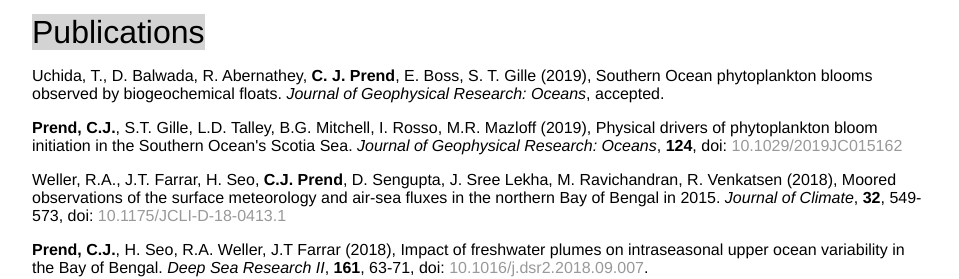
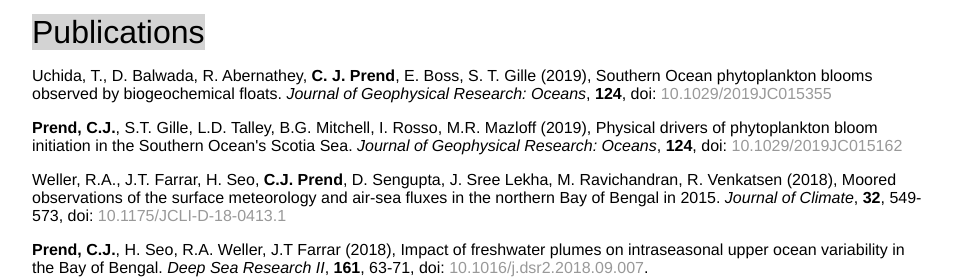
Before and after one commit to cprend/cprend.github.io, a Jekyll site: the page cv/index.html, which Jekyll copies as it is, in a window 1280 px wide. Shown: the part 967-1246 px from the top of the page, without its empty margins (160-1119 px from the left). Built offline with Jekyll 4.4.1, drawn with Linux system fonts in a browser that asks for light colours.

Commit message:
Update index.html

```diff
--- a/cv/index.html
+++ b/cv/index.html
@@ -45,7 +45,7 @@
 		2014: Earth Institute Fellowship, Columbia University</p>
 		<p1>Publications</p1>
 		<p>Uchida, T., D. Balwada, R. Abernathey, <b>C. J. Prend</b>, E. Boss, S. T. Gille (2019), Southern Ocean phytoplankton blooms observed by biogeochemical floats.
-		<em>Journal of Geophysical Research: Oceans</em>, accepted.
+		<em>Journal of Geophysical Research: Oceans</em>, <b>124</b>, doi: <a href="https://agupubs.onlinelibrary.wiley.com/doi/full/10.1029/2019JC015355">10.1029/2019JC015355</a></p>
 		<p><b>Prend, C.J.</b>, S.T. Gille, L.D. Talley, B.G. Mitchell, I. Rosso, M.R. Mazloff (2019), Physical drivers of phytoplankton bloom initiation in the Southern Ocean's
 		Scotia Sea. <em>Journal of Geophysical Research: Oceans</em>, <b>124</b>, doi: <a href="https://agupubs.onlinelibrary.wiley.com/doi/full/10.1029/2019JC015162">10.1029/2019JC015162</a></p>
 		<p>Weller, R.A., J.T. Farrar, H. Seo, <b>C.J. Prend</b>, D. Sengupta, J. Sree Lekha, M. Ravichandran, R. Venkatsen (2018), Moored observations of the surface meteorology
```
